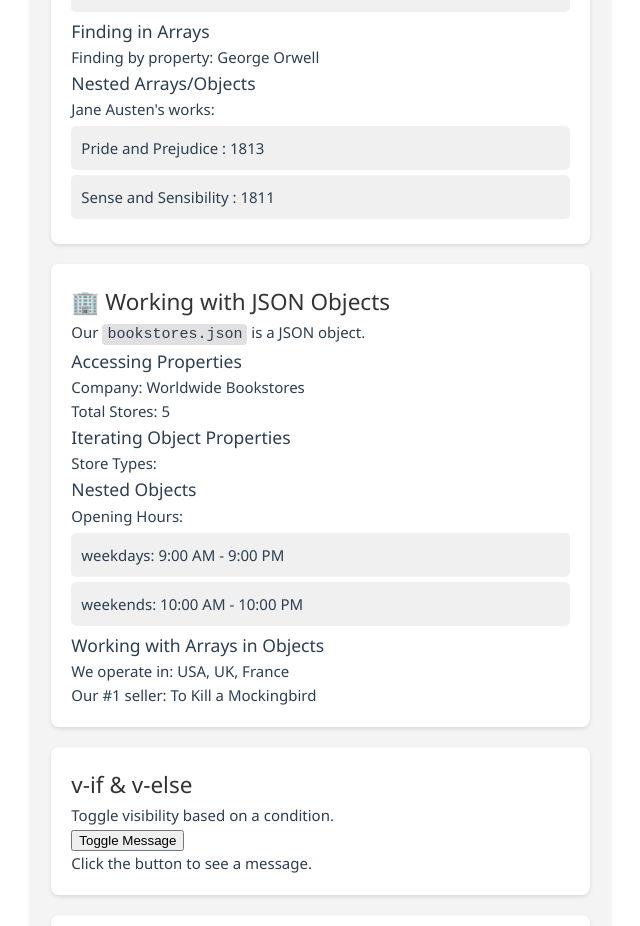
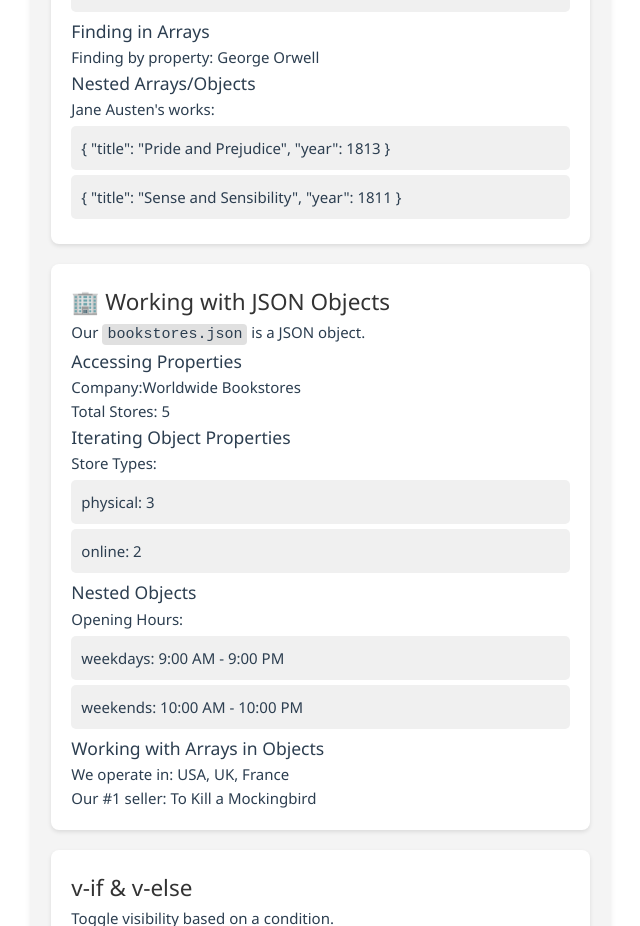
Before and after one commit to BowenAU/FIT5032_S2_eFolio_Bowen_32253346, a Vue app: page / in a window 1280 px wide. Shown: the part 820-1746 px from the top of the page, without its empty margins (30-670 px from the left). Built offline with nearby package versions, Linux system fonts and the light colour scheme.

Commit message:
debug for Activity 10

```diff
--- a/src/components/JSON.vue
+++ b/src/components/JSON.vue
@@ -43,8 +43,8 @@
       <!-- Activity 9: Render a list of Austen's works. Hint: Use the v-for directive to iterate through the array of authors that you have filtered out. -->
       <!-- TODO: CODE TO RENDER LIST OF AUSTEN'S WORKS HERE -->
       <ul>
-        <li v-for="famousWorks in austen.famousWorks" :key="famousWorks.title">
-        {{ famousWorks.title }} : {{ famousWorks.year }}
+        <li v-for="austenWork in austen.famousWorks" :key="austenWork">
+          {{ austenWork }}
         </li>
       </ul>
 
@@ -56,18 +56,15 @@
 
       <h3>Accessing Properties</h3>
       <p>
-        Company:
+        Company:{{ bookstores.name }}
         <!-- Activity 9a: Get the company name from the bookstores object. -->
         <!-- TODO: CODE TO GET COMPANY NAME HERE -->
-         {{ bookstores.name }}
       </p>
 
       <p>
-        Total Stores:
+        Total Stores: {{ bookstores.totalStores }}
         <!-- Activity 9b: Get the total number of stores from the bookstores object. -->
         <!-- TODO: CODE TO GET TOTAL STORES HERE -->
-        {{ bookstores.totalStores }}
-
       </p>
 
       <h3>Iterating Object Properties</h3>
@@ -75,9 +72,9 @@
       <!-- Activity 10: Iterate through the storeTypes array and display the store type and the number of stores that use that type. -->
       <!-- TODO: CODE TO RENDER LIST OF STORE TYPES HERE -->
       <ul>
-      <li v-for="(count, type) in bookstores.storeType" :key="type">
-        {{ type }}: {{ count }}
-      </li>
+        <li v-for="(count, type) in bookstores.storeTypes" :key="type">
+          {{ type }}: {{ count }}
+        </li>
       </ul>
 
 
```
